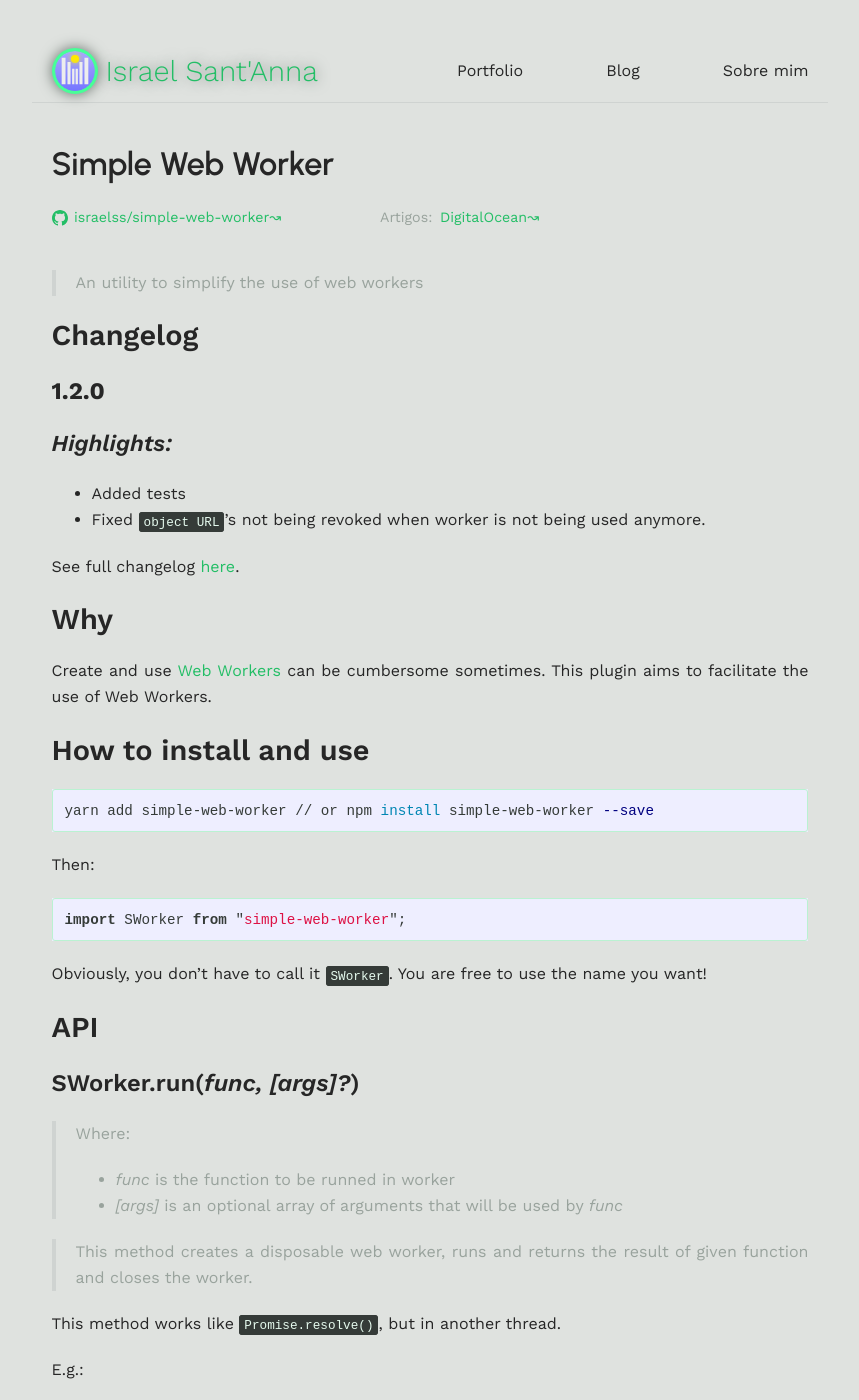
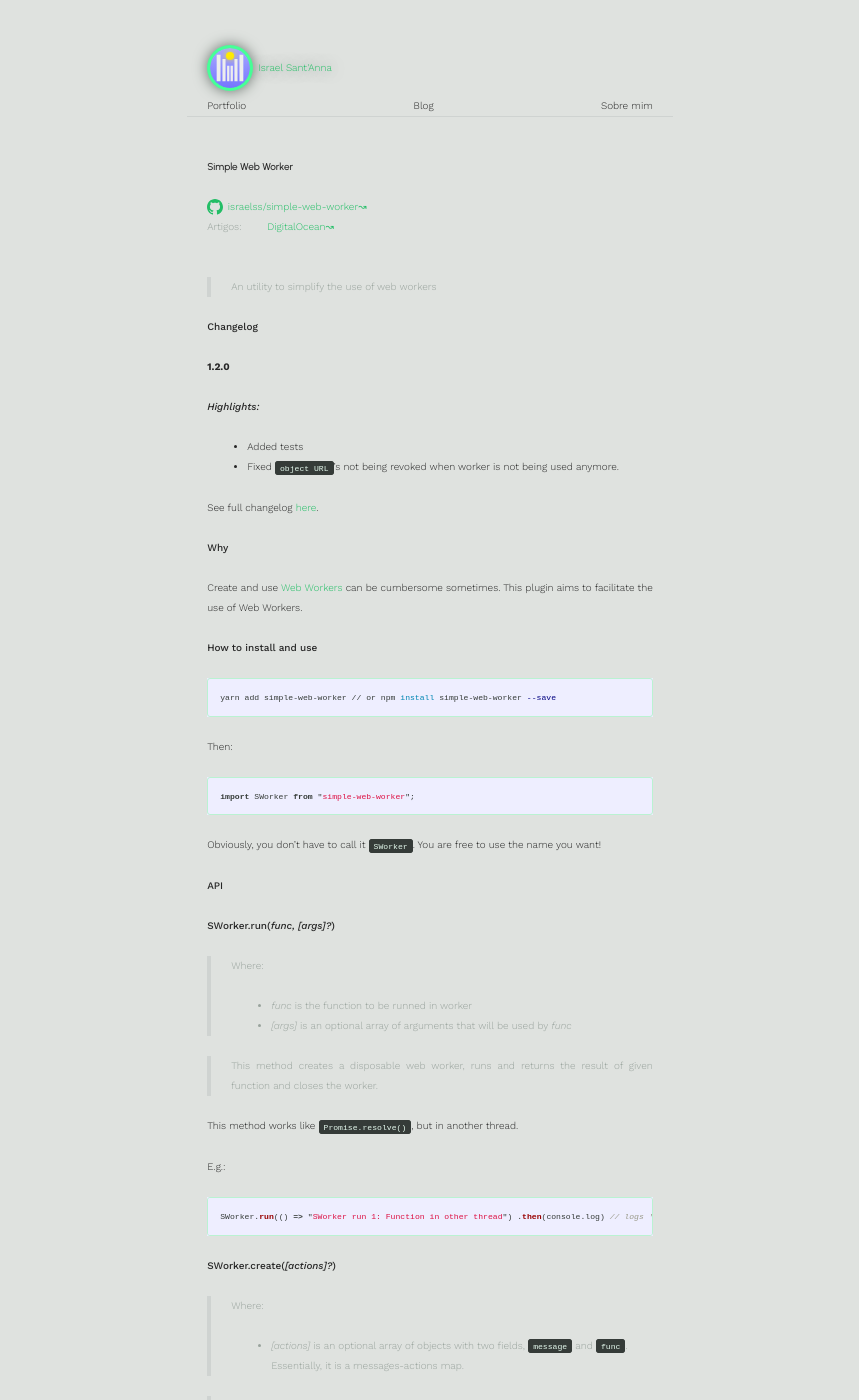
Before and after one commit to israelss/israelss.github.io, a Jekyll site: the page built from _projects/simple-web-worker.md, in a window 1280 px wide and 1400 px high. Shown: the whole window, without its empty margins (210-1069 px from the left). Built offline with Jekyll 4.4.1, drawn with Linux system fonts in a browser that asks for light colours; comment, search, counter and statistics services are not loaded.

Commit message:
Adjust typography

```diff
--- a/_sass/israelss/_mixins.scss
+++ b/_sass/israelss/_mixins.scss
@@ -7,23 +7,23 @@
 // https://royalfig.github.io/fluid-typography-calculator/
 // https://github.com/royalfig/fluid-typography-calculator/blob/master/index.js
 @mixin font-size($max, $min) {
-  --maxVW: var(--content-width);
-  --minVW: var(--min-content-width);
-  --maxFS: var(--fs-#{$max});
-  --minFS: var(--fs-#{$min});
-  --deltaVW: (var(--maxVW) - var(--minVW));
-  --deltaFS: (var(--maxFS) - var(--minFS));
+  $maxVW: var(--content-width);
+  $minVW: var(--min-content-width);
+  $maxFS: var(--fs-#{$max});
+  $minFS: var(--fs-#{$min});
+  $deltaVW: (#{$maxVW} - #{$minVW});
+  $deltaFS: (#{$maxFS} - #{$minFS});
   // Why the folllowing doesn't work???
-  // --factor: var(--deltaVW) * var(--deltaFS);
+  // $factor: #{$deltaVW} * #{$deltaFS);
   // Calculated using the values:
   // (796,932px - 348,658px) * (3,247rem - 2,887rem)
-  --factor: 161.37864;
-  --minVwFactored: (var(--minVW) / var(--factor));
-  --calcRem: var(--minFS) - var(--minVwFactored);
-  --calcVw: 100vw / var(--factor);
-  --calc: calc(var(--calcRem) + var(--calcVw));
+  // $factor: 161.37864;
+  $factor: 100;
+  $minVwFactored: (#{$minVW} / #{$factor});
+  $calcRem: #{$minFS} - #{$minVwFactored};
+  $calcVw: 100vw / #{$factor};
 
-  font-size: var(--minFS);
-  font-size: clamp(var(--minFS), var(--calc), var(--maxFS));
+  font-size: #{$minFS};
+  font-size: clamp(#{$minFS}, calc(#{$calcRem} + #{$calcVw}), #{$maxFS});
   line-height: calc(1rem + 2ex);
 }
--- a/_sass/israelss/_typography.scss
+++ b/_sass/israelss/_typography.scss
@@ -9,8 +9,8 @@
 :root{
   --base-font-family: 'Work Sans', 'Urbanist', -apple-system, BlinkMacSystemFont, 'Segoe UI', Roboto, Helvetica, Arial, sans-serif, 'Apple Color Emoji', 'Segoe UI Emoji', 'Segoe UI Symbol';
   --code-font-family: 'Menlo', 'Inconsolata', 'Consolas', 'Roboto Mono', 'Ubuntu Mono', 'Liberation Mono', 'Courier New', monospace;
-  --base-font-weight: 400;
-  --heading-font-weight: 600;
+  --base-font-weight: 300;
+  --heading-font-weight: 500;
 
   // https://www.aleksandrhovhannisyan.com/blog/respecting-font-size-preferences-rems-62-5-percent/
   /* 10px if browser is set to 16px */
@@ -18,16 +18,18 @@
 }
 
 html {
-  --fs-h1: 3.247rem;
-  --fs-h2: 2.887rem;
-  --fs-h3: 2.566rem;
-  --fs-h4: 2.281rem;
-  --fs-h5: 2.027rem;
-  --fs-h6: 1.802rem;
+  --fs-h1: 4.11rem;
+  --fs-h2: 3.653rem;
+  --fs-h3: 3.247rem;
+  --fs-h4: 2.887rem;
+  --fs-h5: 2.566rem;
+  --fs-h6: 2.281rem;
+  --fs-xlg: 2.027rem;
+  --fs-lg: 1.802rem;
   --fs-body: 1.602rem;
-  --fs-lg: 1.424rem;
-  --fs-md-lg: 1.266rem;
-  --fs-md: 1.125rem;
+  --fs-md-lg: 1.424rem;
+  --fs-md: 1.266rem;
+  --fs-md-sm: 1.125rem;
   --fs-base: 1rem;
   --fs-sm: 0.889rem;
   --fs-xsm: 0.79rem;
@@ -38,32 +40,32 @@
 
 h2,
 .site-title,
-.post-list-heading { @include font-size('h2', 'h3'); }
+.post-list-heading { @include font-size('h2', 'h4'); }
 
-h3 { @include font-size('h3', 'h6'); }
+h3 { @include font-size('h3', 'h5'); }
 
 h4,
-.post-link { @include font-size('h4', 'h5'); }
+.post-link { @include font-size('h4', 'h6'); }
 
-h5 { @include font-size('h5', 'h6'); }
+h5 { @include font-size('h5', 'xlg'); }
 
 h6,
-.footer-heading { @include font-size('h6', 'body'); }
+.footer-heading { @include font-size('h6', 'lg'); }
 
 .post-meta { @include font-size('lg', 'md-lg'); }
 
 small,
 code,
-.footer-col-wrapper { @include font-size('md-lg', 'md'); }
+.footer-col-wrapper { @include font-size('md-lg', 'md-sm'); }
 
-figcaption { @include font-size('sm', 'xsm'); }
+figcaption { @include font-size('sm', 'xxsm'); }
 
 .site-title { font-weight: 300; }
 
 .post-title { font-family: "Urbanist", var(--base-font-family); }
 
 body {
-  @include font-size('body', 'lg');
+  @include font-size('body', 'md-lg');
   font-family: var(--base-font-family);
   font-weight: var(--base-font-weight);
 }
@@ -71,26 +73,26 @@
 h1, h2, h3, h4, h5, h6 { font-weight: var(--heading-font-weight); }
 
 blockquote {
-  @include font-size('body', 'lg');
+  @include font-size('body', 'md-lg');
   &.info {
-    @include font-size('lg', 'md-lg');
+    @include font-size('md-lg', 'md');
     &::before {
-      @include font-size('h1', 'h2');
+      @include font-size('h1', 'h3');
     }
   }
 }
 
 pre {
   font-family: var(--code-font-family);
-  @include font-size('base', 'sm');
+  @include font-size('body', 'md');
   & > code {
-    @include font-size('lg', 'md-lg')
+    @include font-size('body', 'md')
   }
 }
 
-code.prompt { @include font-size('body','sm'); }
+code.prompt { @include font-size('body','base'); }
 
 .post-figure {
-  @include font-size('sm', 'xsm');
+  @include font-size('sm', 'xxsm');
   font-style: italic;
 }
```
